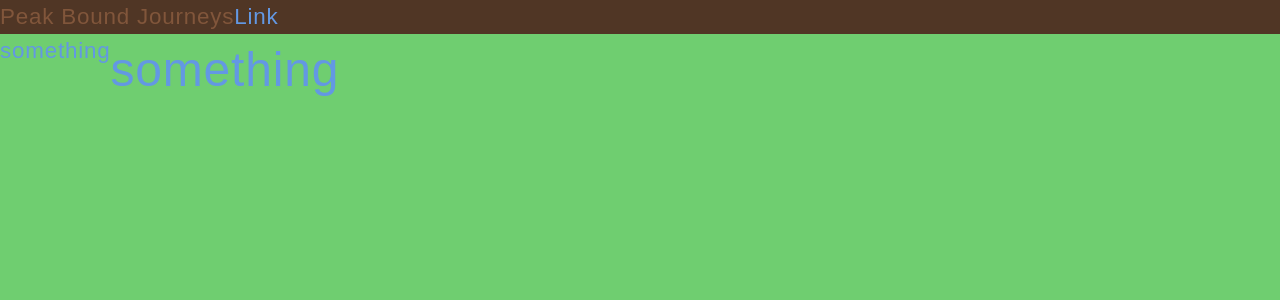
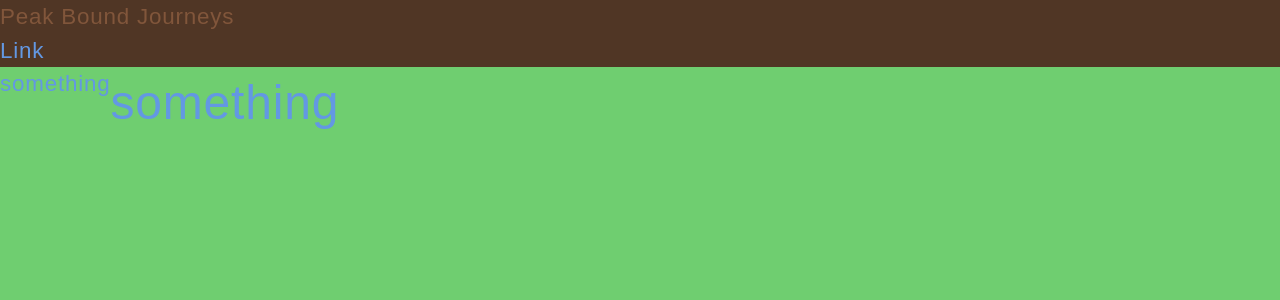
Before and after one commit to jake-the-cake/journey, a Next.js app in the folder applications/browser/peakbound/: page / in a window 1280 px wide. Shown: the top 300 px of the page. Built offline with nearby package versions, Linux system fonts and the light colour scheme.

Commit message:
small change

```diff
--- a/applications/browser/peakbound/app/globals.css
+++ b/applications/browser/peakbound/app/globals.css
@@ -102,6 +102,7 @@ h3 {
 nav {
 	background-color: var(--secondary-dark);
 	color: var(--secondary-light);
+	position: relative;
 }
 
 a {
--- a/applications/browser/peakbound/app/layout.tsx
+++ b/applications/browser/peakbound/app/layout.tsx
@@ -15,7 +15,9 @@ export default function RootLayout({
     <html lang="en">
       <body className={`antialiased`}>
 				<nav>
-					Peak Bound Journeys
+					<div className="logo">
+						Peak Bound Journeys
+					</div>
 					<a href="#">Link</a>
 				</nav>
         {children}
```
